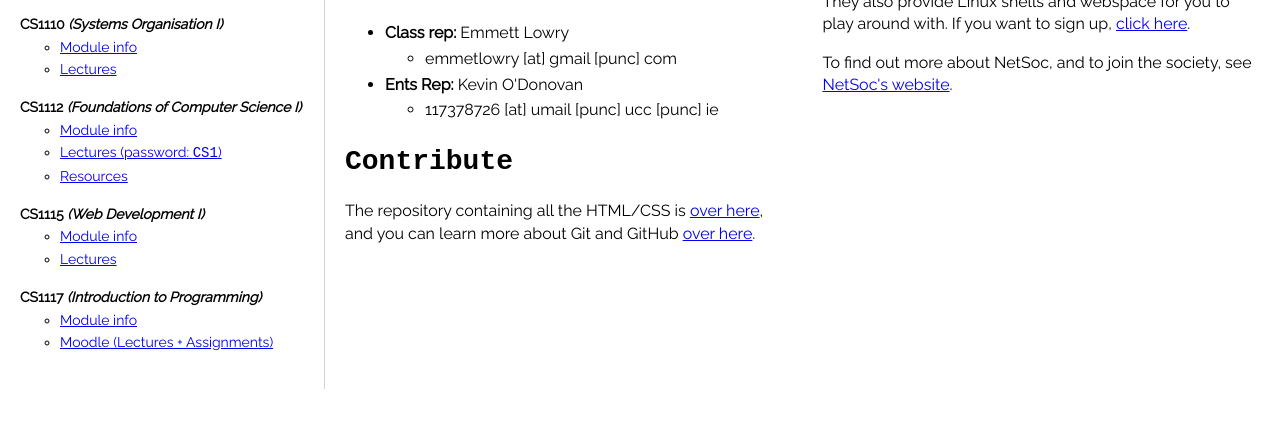
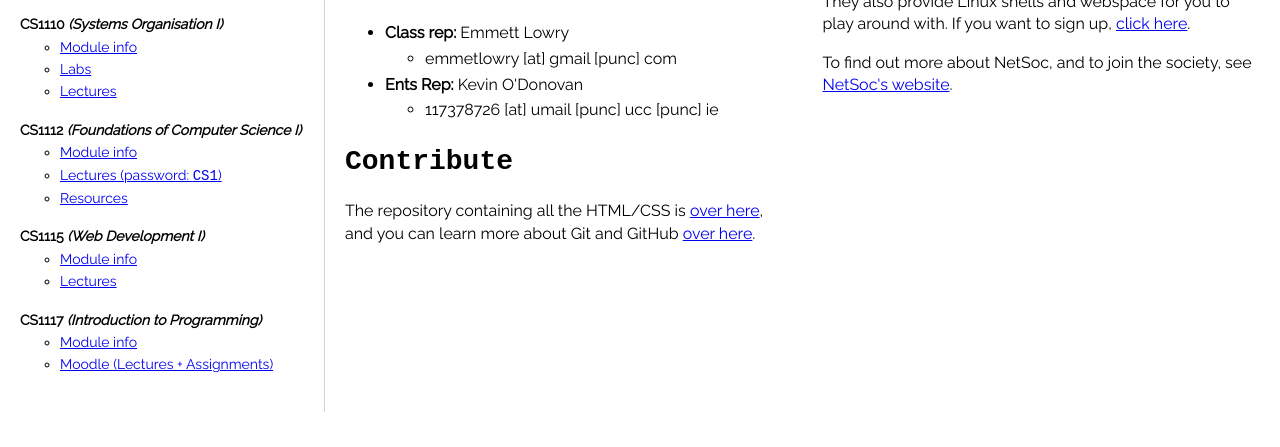
Before and after one commit to silvia-odwyer/ucc2021.github.io, a plain HTML site: page index.html in a window 1280 px wide. Shown: the part 353-800 px from the top of the page. Drawn offline with Linux system fonts and the light colour scheme; a web font is replaced by a local one.

Commit message:
Systems labs
Added a link to the labs page for systems organisation

```diff
--- a/index.html
+++ b/index.html
@@ -72,6 +72,7 @@
                         <li>CS1110 <i>(Systems Organisation I)</i>
                             <ul>
                                 <li><a href="https://www.ucc.ie/modules/descriptions/CS.html#CS1110">Module info</a></li>
+                                <li><a href="http://cuc.ucc.ie/jpm/CS1110/?page_id=535">Labs</a></li>
                                 <li><a href="http://cuc.ucc.ie/jpm/CS1110/?page_id=522">Lectures</a></li>
                             </ul>
                         </li>
```
